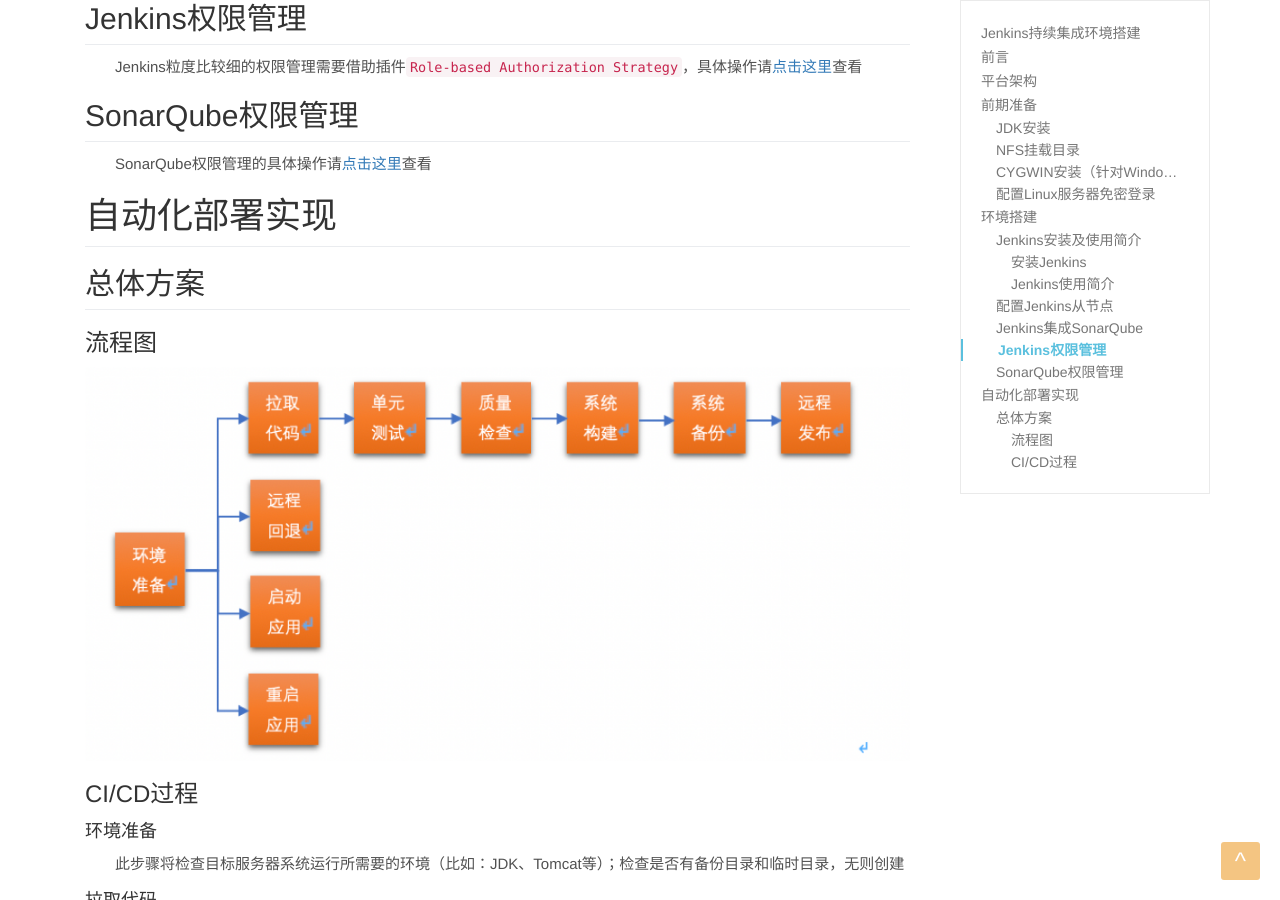
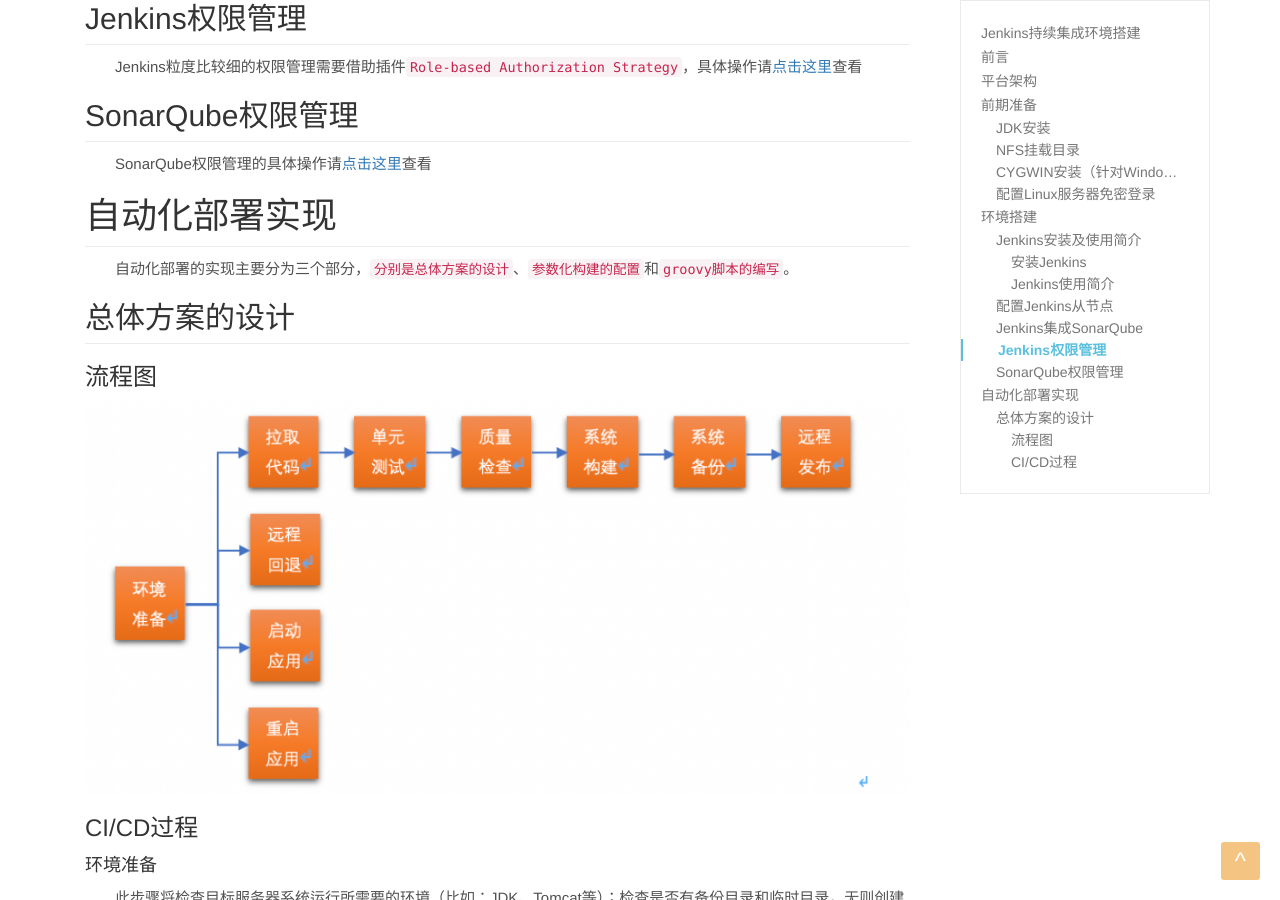
Before and after one commit to howdypl/howdypl.github.io, a Jekyll site: the page built from _posts/2020-01-02-jenkins-summary.md, in a window 1280 px wide and 900 px high, scrolled down 5605 px. Built offline with Jekyll 4.4.1, drawn with Linux system fonts in a browser that asks for light colours.

Commit message:
Jenkins持续集成环境搭建初稿--优化自动化部署实现

```diff
--- a/_posts/2020-01-02-jenkins-summary.md
+++ b/_posts/2020-01-02-jenkins-summary.md
@@ -123,8 +123,9 @@ Jenkins的使用简介具体请[点击这里](https://www.cnblogs.com/along21/p/
 &emsp;&emsp;SonarQube权限管理的具体操作请[点击这里](https://blog.csdn.net/danielchan2518/article/details/72792897 "SonarQube权限管理")查看
 
 # 自动化部署实现
+&emsp;&emsp;自动化部署的实现主要分为三个部分，`分别是总体方案的设计`、`参数化构建的配置`和`groovy脚本的编写`。
 
-## 总体方案
+## 总体方案的设计
 
 ### 流程图
 ![方案流程图](https://howdypl.github.io/img/jenkins/jenkins-8.png "方案流程图"){:height="100%" width="100%"}
```
